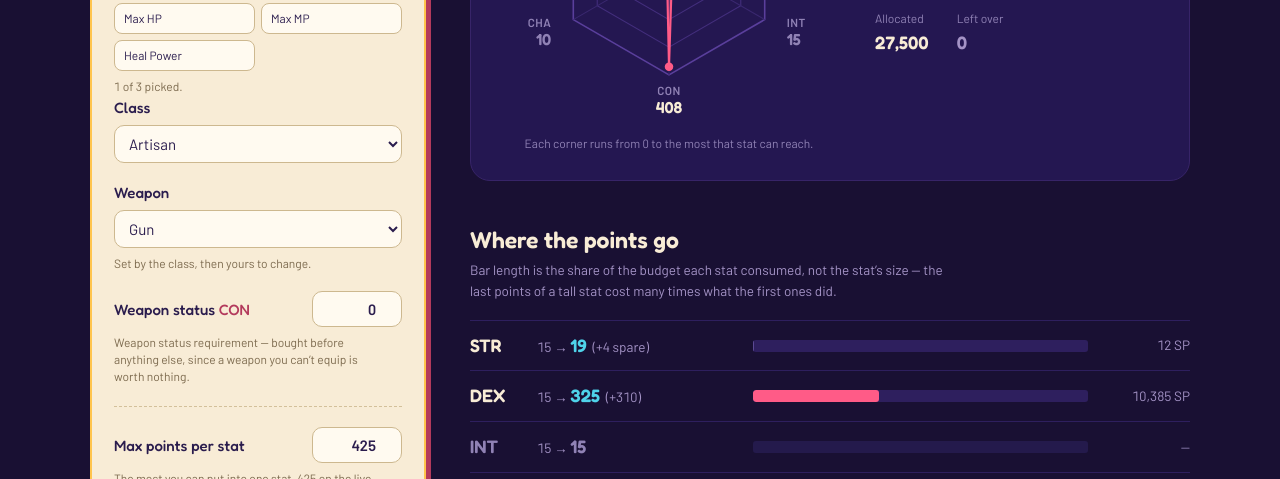
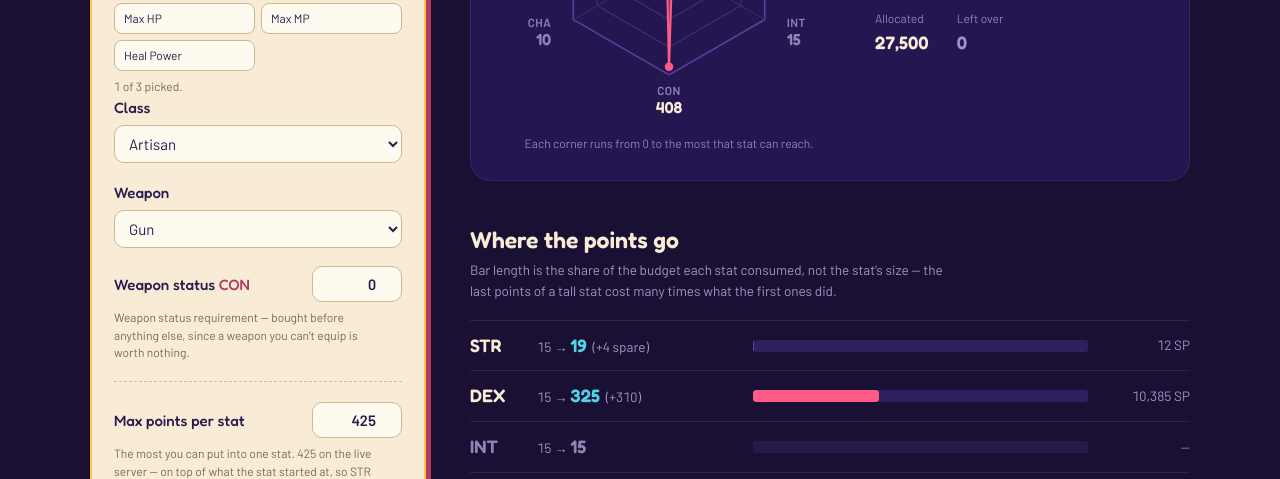
Before and after one commit to luizopiloto/rose_calc, a plain HTML site: page index.html in a window 1280 px wide. Shown: the part 621-1100 px from the top of the page. Drawn offline with Linux system fonts and the light colour scheme.

Commit message:
Drop the weapon field note
The select changing under the class is self-explanatory once seen, and
the line was the only note in the character panel explaining a control
rather than a number.

Co-Authored-By: Claude Opus 5 <noreply@anthropic.com>
Claude-Session: https://claude.ai/code/session_01Dp7ktYJsAYVN4z3XJvz2uF

```diff
--- a/index.html
+++ b/index.html
@@ -81,7 +81,6 @@
       <div class="field">
         <label class="field-label" for="weapon">Weapon</label>
         <select class="field-select" id="weapon"></select>
-        <p class="field-note">Set by the class, then yours to change.</p>
       </div>
 
       <div class="field">
```
